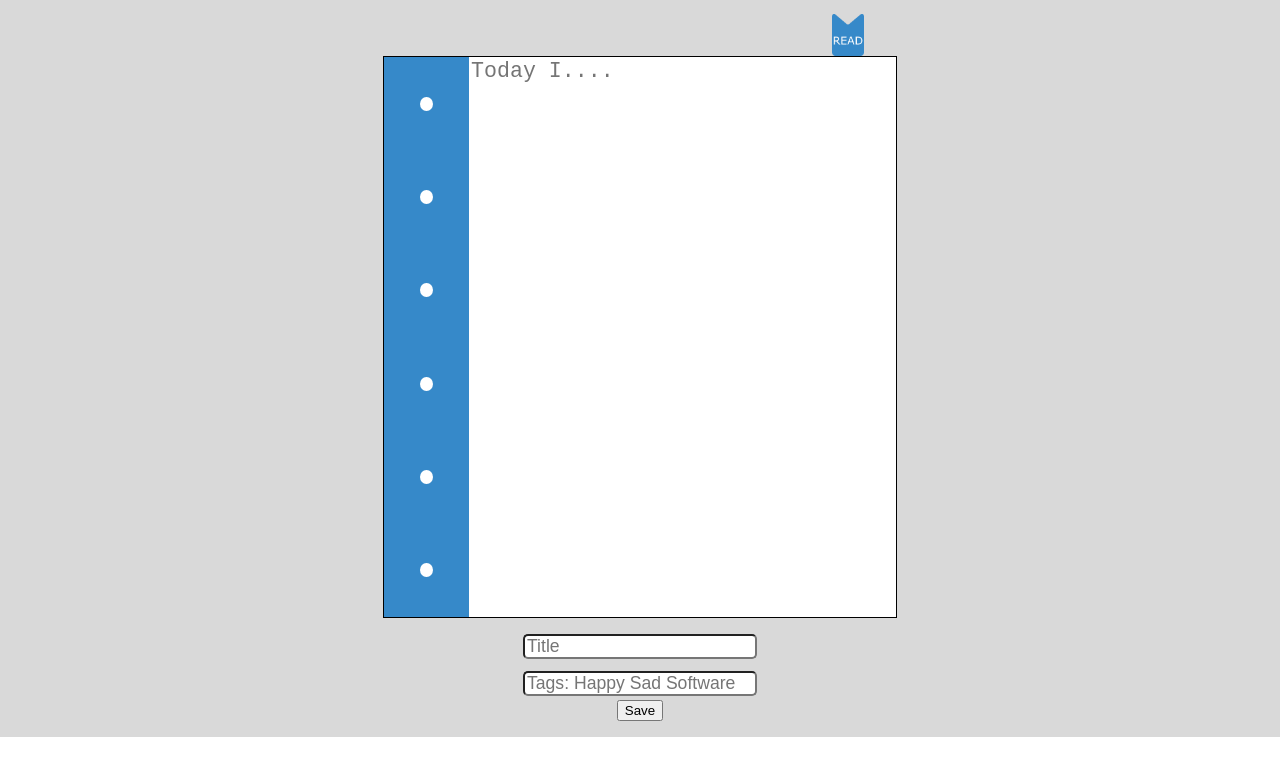
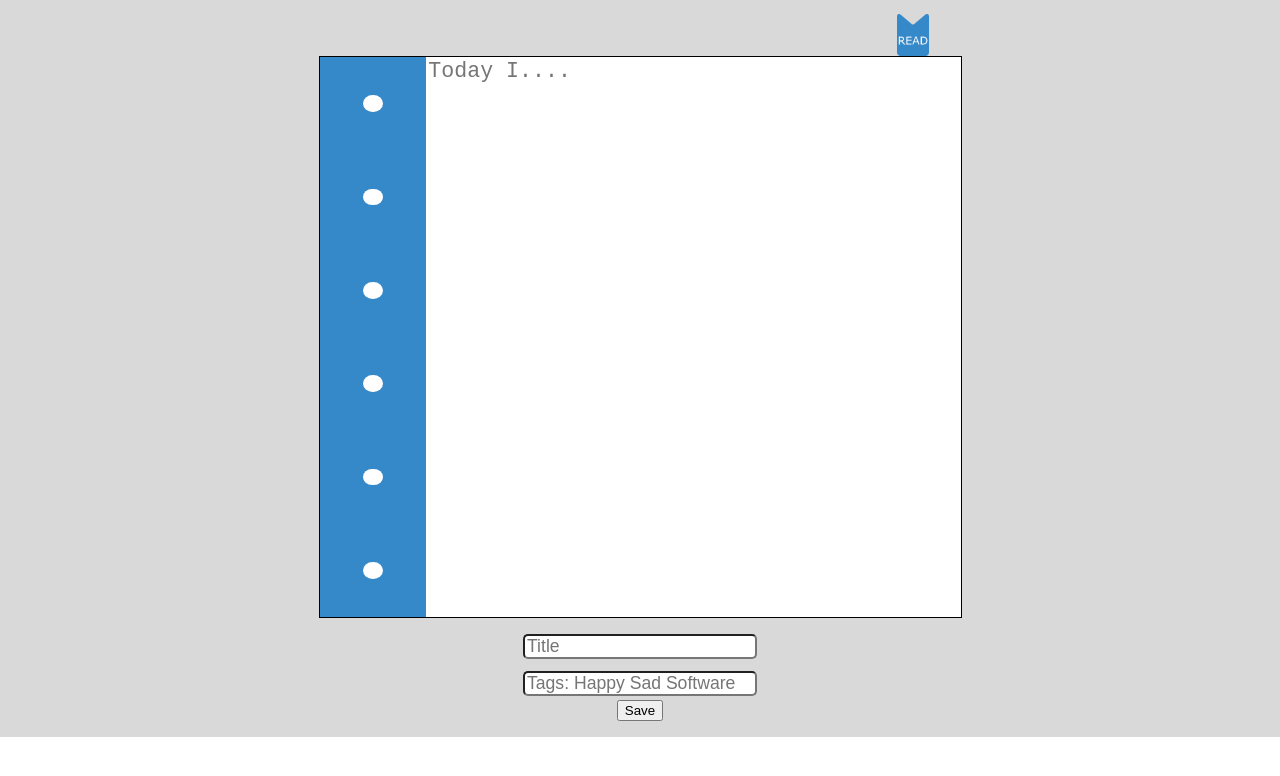
Before and after one commit to FightTheByte/digital-diary, a React (Create React App) app in the folder code/digital-diary/: page /post in a window 1280 px wide. Shown: the top 776 px of the page. Built offline with nearby package versions, Linux system fonts and the light colour scheme; no server answers.

Commit message:
fixed styling issues

```diff
--- a/code/digital-diary/src/styles/landing-page.css
+++ b/code/digital-diary/src/styles/landing-page.css
@@ -11,7 +11,7 @@
 
 .background{
     background-color: #D9D9D9;
-    min-height: 98vh;
+    min-height: 100vh;
     margin: 0;
     padding: 0;
     display: flex;
--- a/code/digital-diary/src/styles/post-page.css
+++ b/code/digital-diary/src/styles/post-page.css
@@ -1,7 +1,7 @@
 .post-book{
     border: 1px solid black;
-    width: 100vw;
-    max-width: 40%;
+    width: 100dvw;
+    max-width: 50%;
     display: grid;
     margin-top: 2rem;
     grid-template-columns: 1.2fr 6fr;
@@ -67,8 +67,8 @@
 
 .binder-holes{
     background-color: white;
-    width: 15%;
-    height: 15%;
+    width: 18%;
+    height: 18%;
     justify-self: center;
     align-self: center;
     border-radius: 100%;
--- a/code/digital-diary/src/styles/read-page.css
+++ b/code/digital-diary/src/styles/read-page.css
@@ -84,7 +84,7 @@
     max-width: 70%;
     display: grid;
     margin-top: 2rem;
-    grid-template-columns: 1.2fr 6fr;
+    grid-template-columns: 1fr 6fr;
     gap: 0rem;
     align-self: start;
     position: relative;
```
